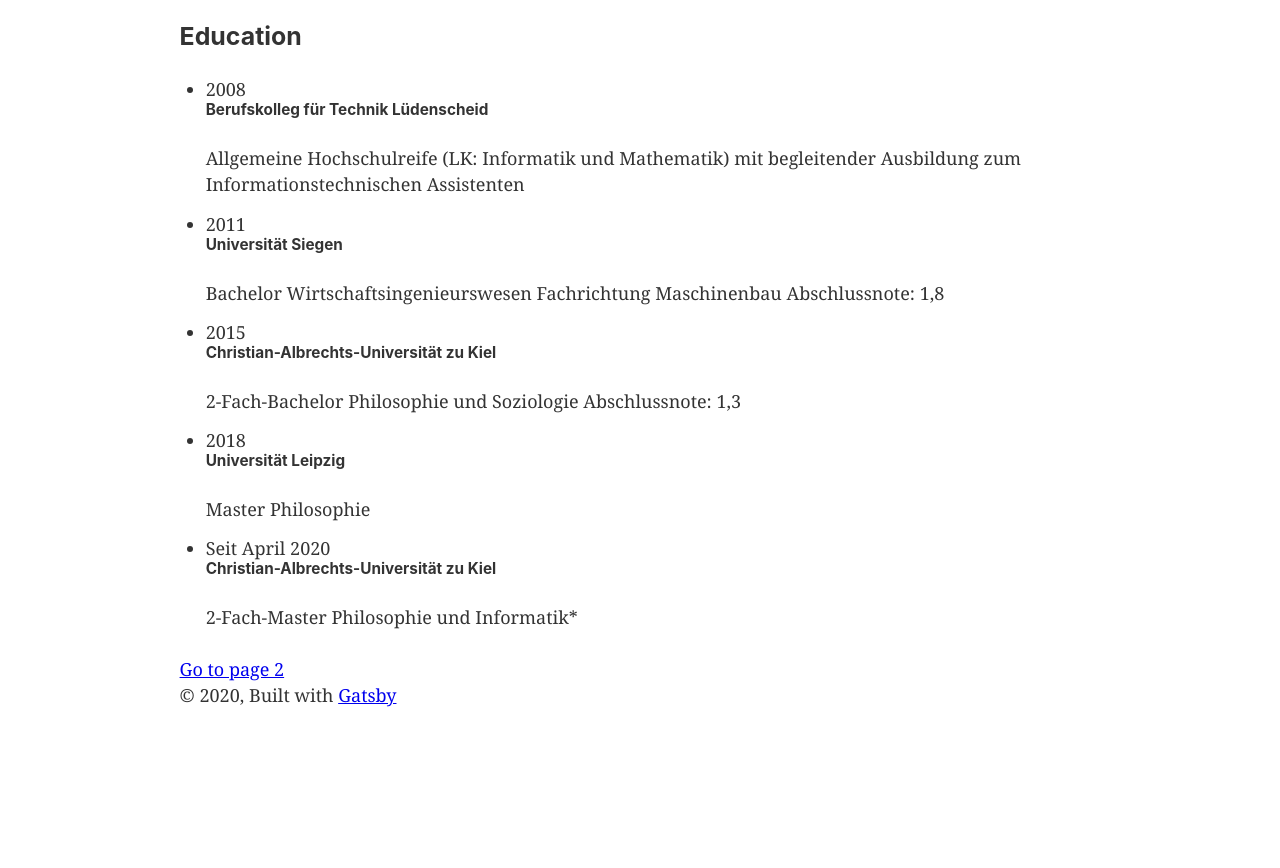
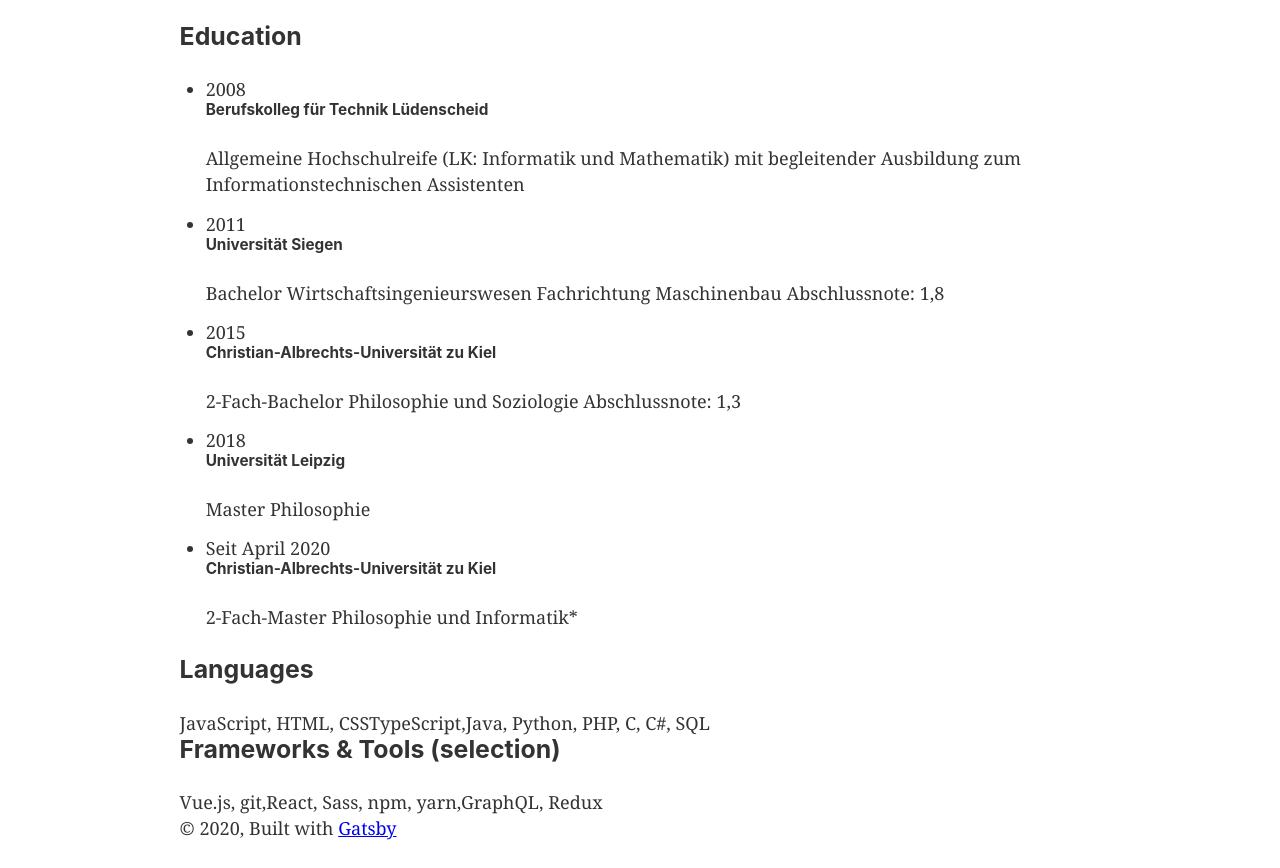
Before and after one commit to markusphil/personal-homepage, a Gatsby site in the folder frontend/: page / in a window 1280 px wide. Shown: the part 100-968 px from the top of the page. Before the commit the page ends 835 px from the top, so only its background shows below. Built offline with nearby package versions, Linux system fonts and the light colour scheme; Gatsby itself is replaced by a stand-in of ours.

Commit message:
add Skills as Wordcloud representation

```diff
--- /dev/null
+++ b/frontend/src/components/cv/skills/SkillList.js
@@ -0,0 +1,13 @@
+import React from "react"
+import WordCloud from "./wordCloud"
+
+const SkillList = ({ skillCats }) => {
+  return skillCats.map(cat => (
+    <div>
+      <h3>{cat.category}</h3>
+      <WordCloud entries={cat.skills} />
+    </div>
+  ))
+}
+
+export default SkillList
--- /dev/null
+++ b/frontend/src/components/cv/skills/wordCloud.js
@@ -0,0 +1,10 @@
+import React from "react"
+
+const WordCloud = ({ entries }) => {
+  const words = entries.map(e => (
+    <span className={`wc-${e.rating}`}>{e.name}</span>
+  ))
+  return <div className="word-cloud">{words}</div>
+}
+
+export default WordCloud
--- a/frontend/src/components/timeline/timeLineEntry.js
+++ b/frontend/src/components/cv/timeline/timeLineEntry.js
@@ -1,5 +1,3 @@
-import timeLine from "./timeLine"
-
 import React from "react"
 const TimeLineEntry = ({ start, title, desc }) => (
   <li className="tl-entry-wrapper">
--- /dev/null
+++ b/frontend/src/jsonDataSource/skills.json
@@ -0,0 +1,40 @@
+[
+  {
+    "category": "Languages",
+    "skills": [
+      {
+        "name": "JavaScript, HTML, CSS",
+        "rating": 9
+      },
+      {
+        "name": "TypeScript,",
+        "rating": 8
+      },
+      {
+        "name": "Java, Python, PHP,",
+        "rating": 7
+      },
+      {
+        "name": " C, C#, SQL",
+        "rating": 5
+      }
+    ]
+  },
+  {
+    "category": "Frameworks & Tools (selection)",
+    "skills": [
+      {
+        "name": "Vue.js, git,",
+        "rating": 9
+      },
+      {
+        "name": "React, Sass, npm, yarn,",
+        "rating": 7
+      },
+      {
+        "name": "GraphQL, Redux",
+        "rating": 5
+      }
+    ]
+  }
+]
--- a/frontend/src/pages/index.js
+++ b/frontend/src/pages/index.js
@@ -1,18 +1,23 @@
 import React from "react"
-import { Link } from "gatsby"
 
 import Layout from "../components/layout"
 
 import SEO from "../components/seo"
-import TimeLine from "../components/timeline/timeLine"
+import TimeLine from "../components/cv/timeline/timeLine"
+import SkillList from "../components/cv/skills/SkillList"
 
 import education from "../jsonDataSource/education.json"
+import skills from "../jsonDataSource/skills.json"
 
 const IndexPage = () => (
   <Layout>
     <SEO title="Home" />
-    <TimeLine title={"Education"} entries={education} />
-    <Link to="/page-2/">Go to page 2</Link>
+    <div class="col-lg-8">
+      <TimeLine title={"Education"} entries={education} />
+    </div>
+    <div class="col-lg-4">
+      <SkillList skillCats={skills} />
+    </div>
   </Layout>
 )
 
```
Also changed, not shown: frontend/src/components/cv/timeline/timeLine.js (renamed from frontend/src/components/timeline/timeLine.js).
